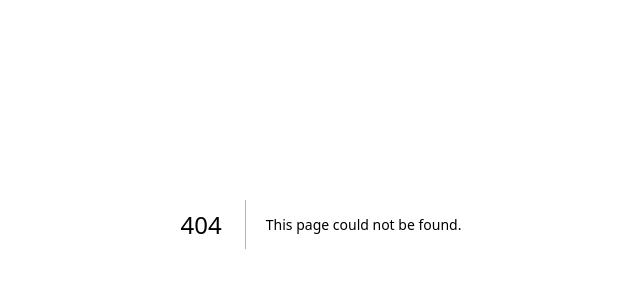
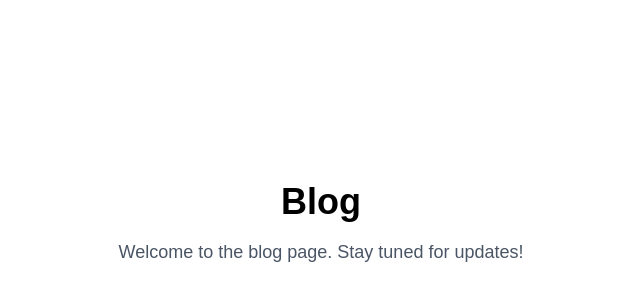
Before and after one commit to malewis5/slack-test-repo, a Next.js app: page /blog in a window 1280 px wide. Before the commit this address had no page. Shown: the part 176-476 px from the top of the page, without its empty margins (319-959 px from the left). Built offline with nearby package versions, Linux system fonts and the light colour scheme.

Commit message:
Add new blog page

```diff
--- /dev/null
+++ b/app/blog/page.tsx
@@ -0,0 +1,8 @@
+export default function BlogPage() {
+  return (
+    <main className="min-h-screen flex flex-col items-center justify-center bg-white">
+      <h1 className="text-4xl font-bold mb-4 text-black">Blog</h1>
+      <p className="text-lg text-gray-600">Welcome to the blog page. Stay tuned for updates!</p>
+    </main>
+  );
+}
```
